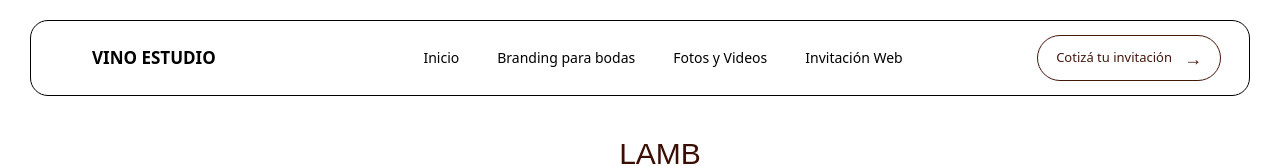
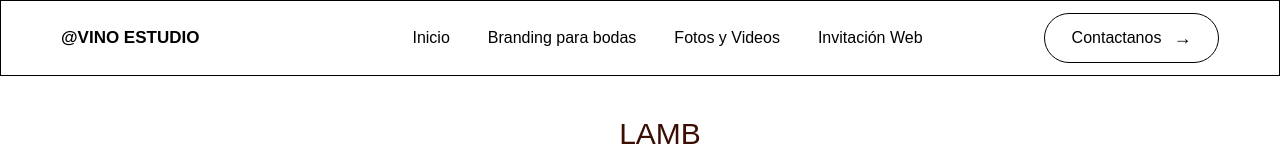
Before and after one commit to thiago841/vino-web, a React (Vite) app: page /foto-video in a window 1280 px wide. Shown: the top 166 px of the page. Built offline with nearby package versions, Linux system fonts and the light colour scheme; a web font is replaced by a local one.

Commit message:
fix error invitacion web

```diff
--- a/src/components/HeaderWeb.jsx
+++ b/src/components/HeaderWeb.jsx
@@ -8,6 +8,10 @@ export default function HeaderWeb({
   borderColor = "border-black",
 }) {
   const [menuOpen, setMenuOpen] = useState(false);
+  const [btnHovered, setBtnHovered] = useState(false);
+
+  // Extraemos el color del prop (ej: "bg-bordo" → "bordo", "bg-black" → "black")
+  const hoverBgColor = btnColor.replace(/^bg-/, "");
   const closeMenu = () => setMenuOpen(false);
   return (
     <>
@@ -94,10 +98,19 @@ export default function HeaderWeb({
           <Link
             href="/invitacion-web"
             onClick={closeMenu}
-            className={`flex items-center gap-[18px] px-6 py-5 text-[15px] ${textColor}`}
+            className={`flex items-center gap-[18px] border-b ${borderColor} px-6 py-5 text-[15px] ${textColor}`}
           >
             Invitación Web
           </Link>
+          <a
+            href="wa.me/message/DMF23YLR6NINL1"
+            target="_blank"
+            rel="noopener noreferrer"
+            onClick={closeMenu}
+            className={`flex items-center gap-[18px] px-6 py-5 text-[15px] ${textColor}`}
+          >
+            Contactanos
+          </a>
         </nav>
 
         {/* =========================
@@ -105,24 +118,15 @@ export default function HeaderWeb({
       ========================== */}
 
         <div
-          className={`mx-auto mt-5 hidden min-h-[76px] w-[calc(100%-60px)] items-center rounded-[18px] border ${borderColor} ${bgColor} px-7 lg:flex`}
+          className={`font-coolvetica mx-auto hidden min-h-[76px] items-center border ${borderColor} ${bgColor} px-15 lg:flex`}
         >
           {/* Logo */}
 
           <Link
             href="/"
-            className={`flex min-w-[230px] items-center gap-[15px] text-[17px] font-bold ${textColor}`}
+            className={` flex min-w-[230px] items-center gap-[15px] text-[17px] font-bold ${textColor} hover:scale-102 hover:-rotate-1 transition-all duration-300`}
           >
-            <div className="relative h-8 w-[18px]">
-              <span
-                className={`absolute left-[6px] top-0 h-2 w-[6px] ${textColor}`}
-              />
-
-              <span
-                className={`absolute bottom-0 left-px h-6 w-4 rounded-[5px_5px_1px_1px] ${textColor}`}
-              />
-            </div>
-            VINO ESTUDIO
+            @VINO ESTUDIO
           </Link>
 
           {/* Links */}
@@ -130,28 +134,28 @@ export default function HeaderWeb({
           <nav className="flex flex-1 items-center justify-center gap-[38px]">
             <Link
               href="/"
-              className={`relative py-2 text-sm ${textColor} after:absolute after:bottom-[2px] after:left-0 after:h-px after:w-full ${textColor}`}
+              className={`relative py-2 text-md ${textColor} after:absolute after:bottom-1 after:left-0 after:h-px after:w-full after:origin-left after:scale-x-0 after:bg-current after:transition-transform after:duration-300 hover:after:scale-x-100`}
             >
               Inicio
             </Link>
 
             <Link
               href="/branding"
-              className={`py-2 text-sm ${textColor} transition-opacity hover:opacity-60`}
+              className={`relative py-2 text-md ${textColor} after:absolute after:bottom-1 after:left-0 after:h-px after:w-full after:origin-left after:scale-x-0 after:bg-current after:transition-transform after:duration-300 hover:after:scale-x-100`}
             >
               Branding para bodas
             </Link>
 
             <Link
               href="/foto-video"
-              className={`py-2 text-sm ${textColor} transition-opacity hover:opacity-60`}
+              className={`relative py-2 text-md ${textColor} after:absolute after:bottom-1 after:left-0 after:h-px after:w-full after:origin-left after:scale-x-0 after:bg-current after:transition-transform after:duration-300 hover:after:scale-x-100`}
             >
               Fotos y Videos
             </Link>
 
             <Link
               href="/invitacion-web"
-              className={`py-2 text-sm ${textColor} transition-opacity hover:opacity-60`}
+              className={`relative py-2 text-md ${textColor} after:absolute after:bottom-1 after:left-0 after:h-px after:w-full after:origin-left after:scale-x-0 after:bg-current after:transition-transform after:duration-300 hover:after:scale-x-100`}
             >
               Invitación Web
             </Link>
@@ -159,13 +163,26 @@ export default function HeaderWeb({
 
           {/* Botón */}
 
-          <Link
-            href="#contacto"
-            className="flex min-w-[175px] items-center justify-center gap-3 rounded-full border border-[#42170d] px-[18px] py-3 text-[13px] text-[#42170d] transition-colors duration-300 hover:bg-[#42170d] hover:text-[#f8f5e9]"
+          <a
+            href="wa.me/message/DMF23YLR6NINL1"
+            target="_blank"
+            rel="noopener noreferrer"
+            onMouseEnter={() => setBtnHovered(true)}
+            onMouseLeave={() => setBtnHovered(false)}
+            style={
+              btnHovered
+                ? {
+                    backgroundColor: `var(--color-${hoverBgColor}, ${hoverBgColor})`,
+                    color: "white",
+                    borderColor: "transparent",
+                  }
+                : {}
+            }
+            className={`flex min-w-[175px] text-md items-center justify-center gap-3 rounded-full border ${borderColor} px-[18px] py-3 ${textColor} transition-colors duration-300`}
           >
-            Cotizá tu invitación
+            Contactanos
             <span className="text-lg leading-none">→</span>
-          </Link>
+          </a>
         </div>
       </header>
     </>
--- a/src/components/home/HeaderHome.jsx
+++ b/src/components/home/HeaderHome.jsx
@@ -74,12 +74,12 @@ export default function Header() {
         >
           <ul className="flex flex-col gap-10 text-bordo font-bold px-10">
             <li>
-              <a
+              <Link
                 href="#quienesSomos"
                 onClick={scrollTo("quienesSomos", closeAll)}
               >
                 SOBRE NOSOTROS
-              </a>
+              </Link>
             </li>
 
             {/* ── SERVICIOS con submenú en flujo (empuja hacia abajo) ── */}
@@ -104,34 +104,41 @@ export default function Header() {
                 `}
               >
                 <li>
-                  <a href="/branding" onClick={closeAll}>
-                    Branding
-                  </a>
+                  <Link href="/branding" onClick={closeAll}>
+                    Branding L
+                  </Link>
                 </li>
                 <li>
-                  <a href="/foto-video" onClick={closeAll}>
+                  <Link href="/foto-video" onClick={closeAll}>
                     Foto y Video
-                  </a>
+                  </Link>
                 </li>
                 <li>
-                  <a href="/invitacion-web" onClick={closeAll}>
+                  <Link href="/invitacion-web" onClick={closeAll}>
                     Invitaciones Web
-                  </a>
+                  </Link>
                 </li>
               </ul>
             </li>
 
             <li>
-              <a href="#proyectos" onClick={scrollTo("proyectos", closeAll)}>
+              <Link href="#proyectos" onClick={scrollTo("proyectos", closeAll)}>
                 PROYECTOS
-              </a>
+              </Link>
+            </li>
+            <li>
+              <a href="wa.me/message/DMF23YLR6NINL1">CONTACTANOS</a>
             </li>
           </ul>
         </nav>
 
         {/* ── Nav desktop (md+) ── */}
         <nav className="hidden md:flex md:flex-row md:gap-12 md:text-blanco md:text-2xl">
-          <Link href="#quienesSomos" onClick={scrollTo("quienesSomos")}>
+          <Link
+            href="#quienesSomos"
+            onClick={scrollTo("quienesSomos")}
+            className="relative after:absolute after:bottom-0 after:left-0 after:h-0.5 after:w-full after:origin-left after:scale-x-0 after:bg-current after:transition-transform after:duration-300 hover:after:scale-x-100"
+          >
             SOBRE NOSOTROS
           </Link>
 
@@ -144,7 +151,7 @@ export default function Header() {
             <Link
               href="#servicios"
               onClick={scrollTo("servicios")}
-              className="flex items-center gap-1 font-bold cursor-pointer"
+              className="relative flex items-center gap-1 font-bold cursor-pointer after:absolute after:bottom-0 after:left-0 after:h-0.5 after:w-full after:origin-left after:scale-x-0 after:bg-current after:transition-transform after:duration-300 hover:after:scale-x-100"
             >
               SERVICIOS
               <ChevronDown
@@ -181,9 +188,21 @@ export default function Header() {
             </ul>
           </div>
 
-          <Link href="#proyectos" onClick={scrollTo("proyectos")}>
+          <Link
+            href="#proyectos"
+            onClick={scrollTo("proyectos")}
+            className="relative after:absolute after:bottom-0 after:left-0 after:h-0.5 after:w-full after:origin-left after:scale-x-0 after:bg-current after:transition-transform after:duration-300 hover:after:scale-x-100"
+          >
             PROYECTOS
           </Link>
+          <a
+            href="https://wa.me/message/DMF23YLR6NINL1"
+            target="_blank"
+            rel="noopener noreferrer"
+            className="relative after:absolute after:bottom-0 after:left-0 after:h-0.5 after:w-full after:origin-left after:scale-x-0 after:bg-current after:transition-transform after:duration-300 hover:after:scale-x-100"
+          >
+            CONTACTANOS
+          </a>
         </nav>
       </div>
 
--- a/src/pages/InvitacionWeb.jsx
+++ b/src/pages/InvitacionWeb.jsx
@@ -2,7 +2,7 @@ import HeaderWeb from "../components/HeaderWeb";
 import mockupWeb from "../assets/img-invitacionWeb/mockup-web.png";
 import imgBgGris from "../assets/img-invitacionWeb/img-bgGris.png";
 import logoBotella from "../assets/img-invitacionWeb/logo-botella.png";
-import { Link } from "wouter";
+
 
 export default function InvitacionWeb() {
   return (
@@ -66,14 +66,14 @@ export default function InvitacionWeb() {
             <p>• Optimización para una carga rápida y una navegación fluida.</p>
             <p>• Diseño de íconos y recursos gráficos</p>
           </div>
-          <Linkk
+          <a
             href="https://wa.me/message/DMF23YLR6NINL1"
             target="_blank"
             rel="noopener noreferrer"
             className="self-end text-bordo text-lg mt-5 bg-blanco rounded-full px-3 font-regular "
           >
             más info
-          </Linkk>
+          </a>
         </section>
 
         <section className="flex relative items-center justify-center">
```
Also changed, not shown: src/pages/Branding.jsx (+25 -5 lines).
